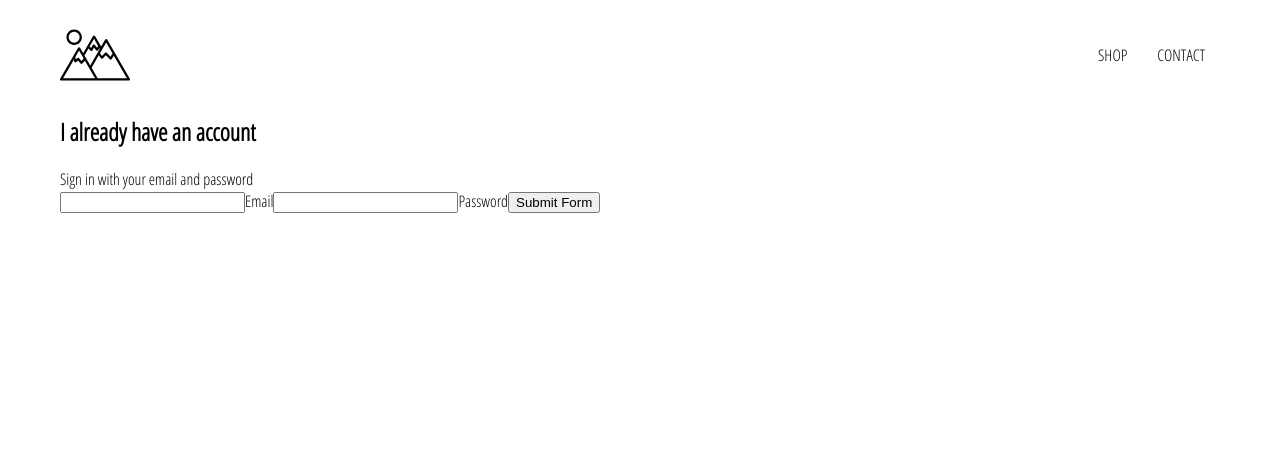
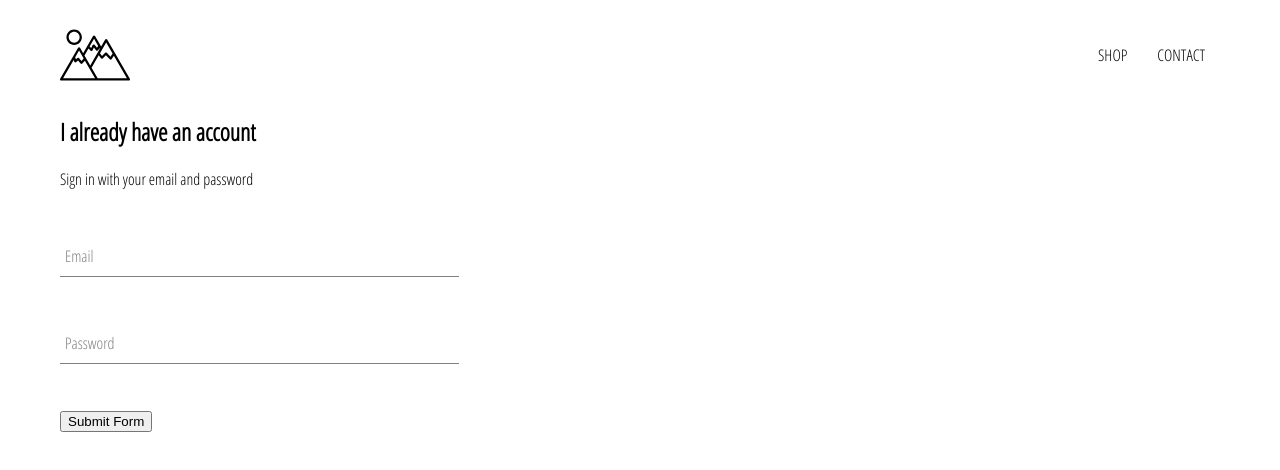
Before and after one commit to gskll/alpine, a React (Create React App) app: page /signin in a window 1280 px wide. Shown: the top 470 px of the page. Built offline with nearby package versions, Linux system fonts and the light colour scheme.

Commit message:
feat: add form-input component and refactor sign-in

```diff
--- /dev/null
+++ b/src/components/form-input/form-input.component.js
@@ -0,0 +1,20 @@
+import React from "react";
+
+import "./form-input.styles.scss";
+
+const FormInput = ({ handleChange, label, ...otherProps }) => (
+  <div className="group">
+    <input className="form-input" onChange={handleChange} {...otherProps} />
+    {label ? (
+      <label
+        className={`${
+          otherProps.value.length ? "shrink" : ""
+        } form-input-label`}
+      >
+        {label}
+      </label>
+    ) : null}
+  </div>
+);
+
+export default FormInput;
--- /dev/null
+++ b/src/components/form-input/form-input.styles.scss
@@ -0,0 +1,54 @@
+$sub-color: grey;
+$main-color: black;
+
+@mixin shrinkLabel {
+  top: -14px;
+  font-size: 12px;
+  color: $main-color;
+}
+
+.group {
+  position: relative;
+  margin: 45px 0;
+
+  .form-input {
+    background: none;
+    background-color: white;
+    color: $sub-color;
+    font-size: 18px;
+    padding: 10px 10px 10px 5px;
+    display: block;
+    width: 100%;
+    border: none;
+    border-radius: 0;
+    border-bottom: 1px solid $sub-color;
+    margin: 25px 0;
+
+    &:focus {
+      outline: none;
+    }
+
+    &:focus ~ .form-input-label {
+      @include shrinkLabel();
+    }
+  }
+
+  input[type='password'] {
+    letter-spacing: 0.3em;
+  }
+
+  .form-input-label {
+    color: $sub-color;
+    font-size: 16px;
+    font-weight: normal;
+    position: absolute;
+    pointer-events: none;
+    left: 5px;
+    top: 10px;
+    transition: 300ms ease all;
+
+    &.shrink {
+      @include shrinkLabel();
+    }
+  }
+}
--- a/src/components/sign-in/sign-in.component.js
+++ b/src/components/sign-in/sign-in.component.js
@@ -1,4 +1,5 @@
 import React from "react";
+import FormInput from "../form-input/form-input.component";
 
 import "./sign-in.styles.scss";
 
@@ -30,24 +31,22 @@
         <span>Sign in with your email and password</span>
 
         <form onSubmit={this.handleSubmit}>
-          <input
+          <FormInput
             type="email"
             name="email"
+            label="Email"
             value={this.state.email}
-            onChange={this.handleChange}
+            handleChange={this.handleChange}
             required
           />
-          <label htmlFor="email">Email</label>
-          <input
+          <FormInput
             type="password"
             name="password"
+            label="Password"
             value={this.state.password}
-            onChange={this.handleChange}
+            handleChange={this.handleChange}
             required
           />
-
-          <label htmlFor="password">Password</label>
-
           <input type="submit" value="Submit Form" />
         </form>
       </div>
--- a/src/components/sign-in/sign-in.styles.scss
+++ b/src/components/sign-in/sign-in.styles.scss
@@ -0,0 +1,3 @@
+.sign-in {
+  width: 30vw;
+}
```
